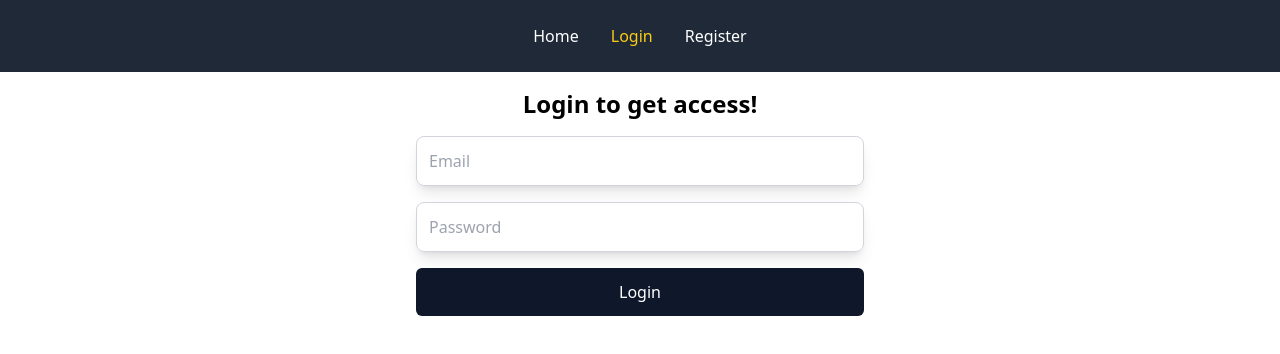
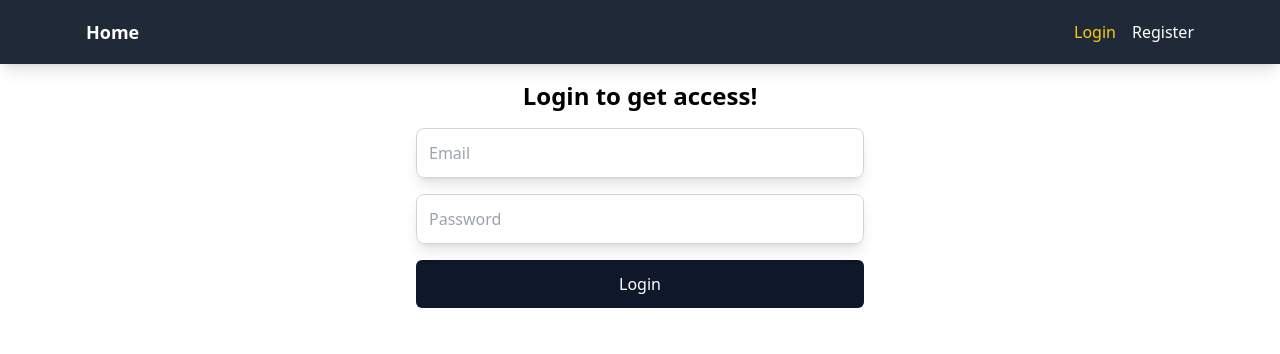
Before and after one commit to abdurrahmankaya71/fullstack-reactjs-todo-app, a React (Vite) app: page /login in a window 1280 px wide. Shown: the top 354 px of the page. Built offline with nearby package versions, Linux system fonts and the light colour scheme.

Commit message:
implement user authentication in Navbar, update routing for login and registration, and enhance loading states

```diff
--- a/src/components/Navbar.tsx
+++ b/src/components/Navbar.tsx
@@ -1,47 +1,65 @@
 import { NavLink } from "react-router-dom";
+import Button from "./ui/Button";
 
 const Navbar = () => {
+  //* local storage
+  const userDataString = localStorage.getItem("loggedInUser");
+  const userData = userDataString ? JSON.parse(userDataString) : null;
+
+  const isLoggedIn = userData !== null;
+
+  const handleLogout = () => {
+    localStorage.removeItem("loggedInUser");
+    location.reload();
+  };
+
   return (
-    <nav className="bg-gray-800 p-4">
-      <ul className="container flex flex-col justify-center items-center sm:flex-row">
-        <li>
+    <nav className="bg-gray-800 shadow-lg">
+      <div className="container mx-auto px-4">
+        <div className="flex justify-between items-center h-16">
+          <div className="flex items-center">
             <NavLink
               to="/"
-            end
-            className={({ isActive }) =>
-              isActive
-                ? "text-yellow-400 block py-2 px-4"
-                : "text-white block py-2 px-4"
-            }
+              className="text-white text-lg font-semibold hover:text-yellow-400 transition duration-300"
             >
               Home
             </NavLink>
-        </li>
-        <li>
+          </div>
+          <div className="flex items-center space-x-4">
+            {!isLoggedIn ? (
+              <>
                 <NavLink
                   to="/login"
                   className={({ isActive }) =>
-              isActive
-                ? "text-yellow-400 block py-2 px-4"
-                : "text-white block py-2 px-4"
+                    `text-white hover:text-yellow-400 transition duration-300 ${
+                      isActive ? "text-yellow-400" : ""
+                    }`
                   }
                 >
                   Login
                 </NavLink>
-        </li>
-        <li>
                 <NavLink
                   to="/register"
                   className={({ isActive }) =>
-              isActive
-                ? "text-yellow-400 block py-2 px-4"
-                : "text-white block py-2 px-4"
+                    `text-white hover:text-yellow-400 transition duration-300 ${
+                      isActive ? "text-yellow-400" : ""
+                    }`
                   }
                 >
                   Register
                 </NavLink>
-        </li>
-      </ul>
+              </>
+            ) : (
+              <>
+                <span className="text-white">{userData.user.email}</span>
+                <Button variant={"danger"} onClick={handleLogout}>
+                  Logout
+                </Button>
+              </>
+            )}
+          </div>
+        </div>
+      </div>
     </nav>
   );
 };
--- a/src/pages/Login.tsx
+++ b/src/pages/Login.tsx
@@ -1,7 +1,6 @@
 import Input from "../components/ui/Input";
 import Button from "../components/ui/Button";
 import { LOGIN_FORM } from "../data";
-import { useNavigate } from "react-router-dom";
 import { useState } from "react";
 import { SubmitHandler, useForm } from "react-hook-form";
 import { IErrorResponse, ILoginInput } from "../interfaces";
@@ -15,7 +14,7 @@ import axiosInstance from "../config/axios.config";
 const Login = () => {
   //! states
   const [isLoading, setIsLoading] = useState(false);
-  const navigate = useNavigate();
+
   const {
     register,
     handleSubmit,
@@ -29,7 +28,11 @@ const Login = () => {
     setIsLoading(true);
     try {
       //! 2- Fulfilled => Success => optional
-      const { status } = await axiosInstance.post("/auth/local", data);
+      const { status, data: resData } = await axiosInstance.post(
+        "/auth/local",
+        data
+      );
+      console.log(resData);
       if (status === 200) {
         toast.success(
           "Sec You will navigate to the home page after 3 seconds.",
@@ -43,9 +46,10 @@ const Login = () => {
             },
           }
         );
+        localStorage.setItem("loggedInUser", JSON.stringify(resData));
         setTimeout(() => {
-          navigate("/");
-        }, 3000);
+          location.replace("/");
+        }, 1000);
       }
       console.log(status);
     } catch (error) {
--- a/src/routes/index.tsx
+++ b/src/routes/index.tsx
@@ -9,8 +9,11 @@ import RegisterPage from "../pages/Register";
 import RootLayout from "../pages/Layout";
 import ProtectedRoute from "../components/auth/ProtectedRoutes";
 
-//! temp
-export const isLoggedIn = false;
+//* local storage
+const userDataString = localStorage.getItem("loggedInUser");
+const userData = userDataString ? JSON.parse(userDataString) : null;
+
+const isLoggedIn = userData === null ? false : true;
 
 const router = createBrowserRouter(
   createRoutesFromElements(
@@ -24,8 +27,22 @@ const router = createBrowserRouter(
             </ProtectedRoute>
           }
         />
-        <Route path="login" element={<LoginPage />} />
-        <Route path="register" element={<RegisterPage />} />
+        <Route
+          path="login"
+          element={
+            <ProtectedRoute isAllowed={!isLoggedIn} redirectPath="/">
+              <LoginPage />
+            </ProtectedRoute>
+          }
+        />
+        <Route
+          path="register"
+          element={
+            <ProtectedRoute isAllowed={!isLoggedIn} redirectPath="/">
+              <RegisterPage />
+            </ProtectedRoute>
+          }
+        />
       </Route>
     </>
   )
--- a/tailwind.config.js
+++ b/tailwind.config.js
@@ -4,25 +4,21 @@ export default {
   theme: {
     extend: {},
     container: {
-      // you can configure the container to be centered
       center: true,
-
-      // or have default horizontal padding
       padding: {
         DEFAULT: "1rem",
-        sm: "2rem",
-        lg: "4rem",
-        xl: "5rem",
-        "2xl": "6rem",
+        sm: "1.5rem",
+        md: "2rem",
+        lg: "2.5rem",
+        xl: "3rem",
+        "2xl": "4rem",
       },
-
-      // default breakpoints but with 40px removed
       screens: {
-        sm: "600px",
-        md: "728px",
-        lg: "984px",
-        xl: "1100px",
-        "2xl": "1496px",
+        sm: "540px",
+        md: "720px",
+        lg: "960px",
+        xl: "1140px",
+        "2xl": "1320px",
       },
     },
   },
```
Lines whose indentation alone changed are shown as unchanged.
